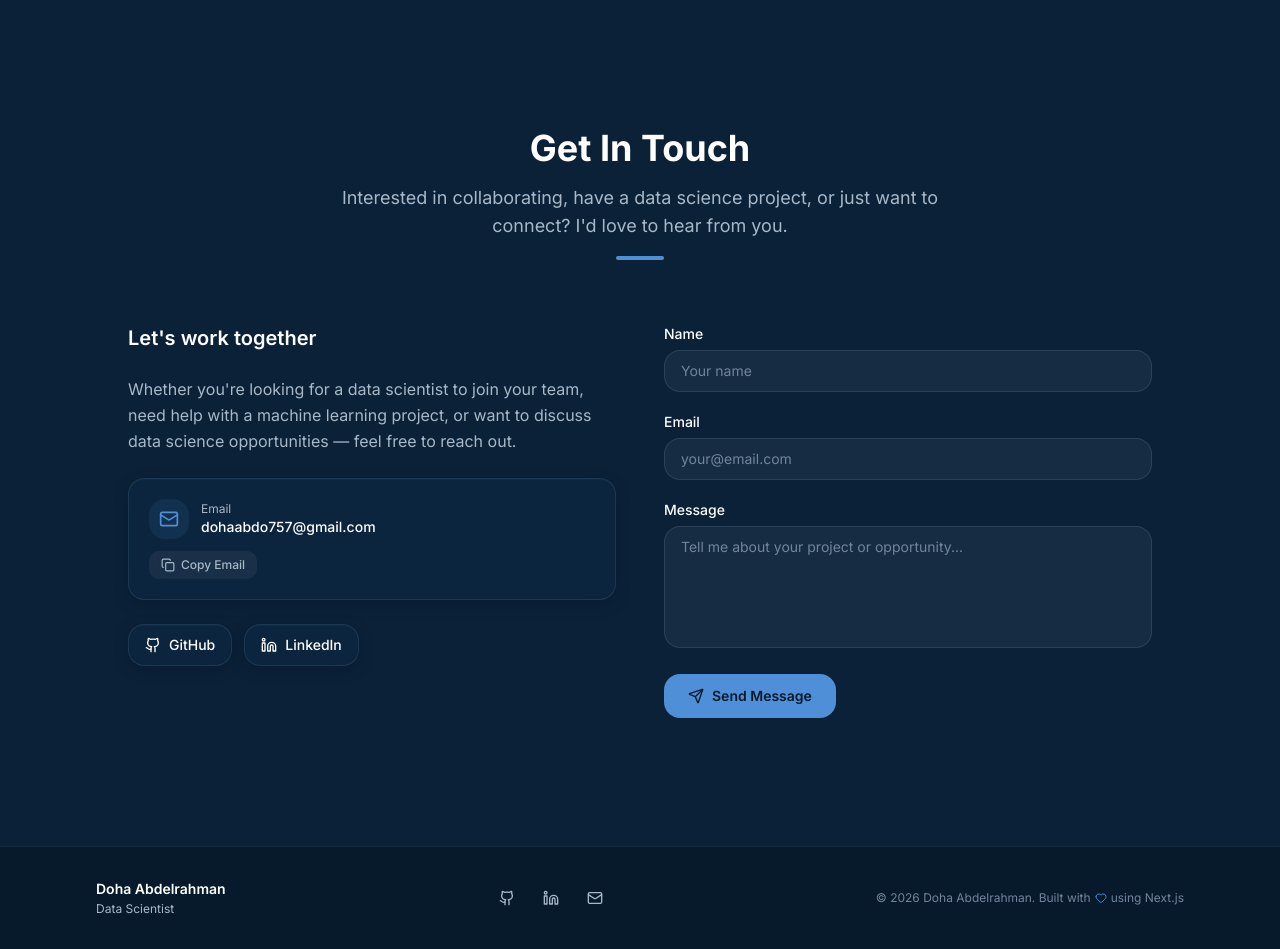
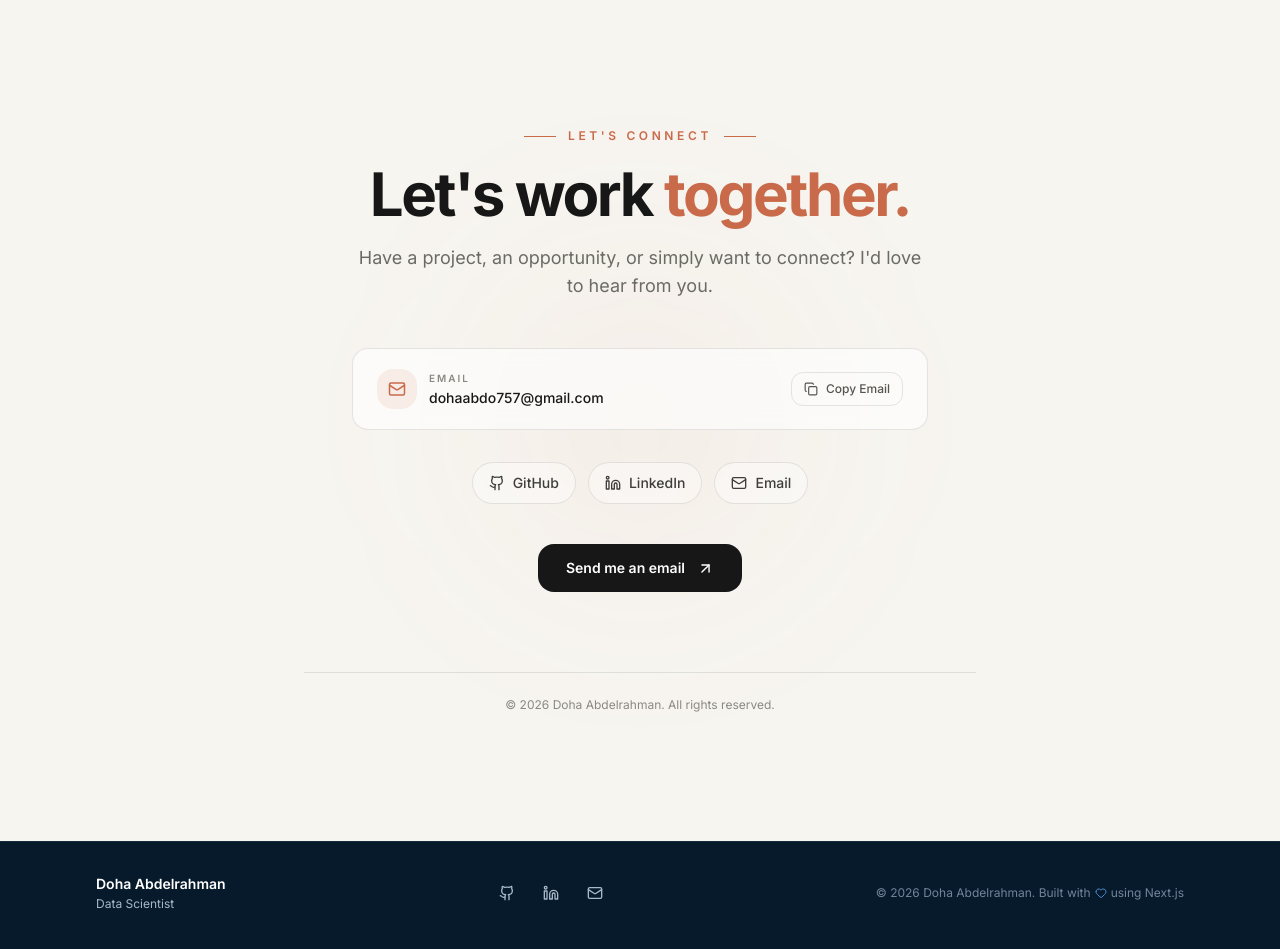
Before and after one commit to DohaAbdelrahman/Doha, a Next.js app: page / in a window 1280 px wide. Shown: the part 8940-9889 px from the top of the page. Built offline with nearby package versions, Linux system fonts and the light colour scheme.

Commit message:
update contact

```diff
--- a/src/sections/ContactSection.tsx
+++ b/src/sections/ContactSection.tsx
@@ -2,104 +2,402 @@
 
 import { useState } from "react";
 import ScrollReveal from "@/components/portfolio/ScrollReveal";
-import MouseGlow from "@/components/portfolio/MouseGlow";
 import { profile } from "@/data/portfolio";
-import { Mail, Send, Github, Linkedin, Copy, CheckCircle2 } from "lucide-react";
+import {
+  Mail,
+  Copy,
+  Check,
+  Github,
+  Linkedin,
+  ArrowUpRight,
+} from "lucide-react";
 
 export default function ContactSection() {
   const [copied, setCopied] = useState(false);
-  const [formData, setFormData] = useState({ name: "", email: "", message: "" });
 
-  const copyEmail = () => {
-    navigator.clipboard.writeText(profile.email);
+  const copyEmail = async () => {
+    try {
+      await navigator.clipboard.writeText(profile.email);
       setCopied(true);
-    setTimeout(() => setCopied(false), 2000);
-  };
 
-  const handleSubmit = (e: React.FormEvent) => {
-    e.preventDefault();
-    const link = `mailto:${profile.email}?subject=Portfolio Contact from ${formData.name}&body=${encodeURIComponent(formData.message)}%0A%0AFrom: ${formData.name} (${formData.email})`;
-    window.open(link);
+      setTimeout(() => {
+        setCopied(false);
+      }, 2000);
+    } catch {
+      setCopied(false);
+    }
   };
 
   return (
-    <section id="contact" className="py-24 sm:py-32 bg-[#0A2138]">
-      <div className="max-w-6xl mx-auto px-4 sm:px-6 lg:px-8">
-        <ScrollReveal className="text-center mb-16">
-          <h2 className="text-3xl sm:text-4xl font-bold text-white mb-4">Get In Touch</h2>
-          <p className="text-[#A8B8C8] max-w-2xl mx-auto text-base sm:text-lg">
-            Interested in collaborating, have a data science project, or just want to connect? I&apos;d love to hear from you.
+    <section
+      id="contact"
+      className="
+        relative
+        overflow-hidden
+        bg-[#F7F5F0]
+        py-24
+        sm:py-32
+      "
+    >
+      {/* Subtle accent */}
+
+      <div
+        className="
+          pointer-events-none
+          absolute
+          left-1/2
+          top-1/2
+          h-[320px]
+          w-[320px]
+          -translate-x-1/2
+          -translate-y-1/2
+          rounded-full
+          bg-[#C96A4A]/5
+          blur-[100px]
+        "
+      />
+
+      <div
+        className="
+          relative
+          z-10
+          mx-auto
+          max-w-4xl
+          px-6
+          text-center
+          sm:px-8
+        "
+      >
+        {/* Heading */}
+
+        <ScrollReveal>
+          <div className="flex items-center justify-center gap-3">
+            <span className="h-px w-8 bg-[#C96A4A]" />
+
+            <span
+              className="
+                text-xs
+                font-semibold
+                uppercase
+                tracking-[0.3em]
+                text-[#C96A4A]
+              "
+            >
+              Let's Connect
+            </span>
+
+            <span className="h-px w-8 bg-[#C96A4A]" />
+          </div>
+
+          <h2
+            className="
+              mt-5
+              text-4xl
+              font-bold
+              tracking-[-0.04em]
+              text-[#171717]
+
+              sm:text-5xl
+              md:text-6xl
+            "
+          >
+            Let's work
+            <span className="text-[#C96A4A]"> together.</span>
+          </h2>
+
+          <p
+            className="
+              mx-auto
+              mt-5
+              max-w-xl
+              text-base
+              leading-7
+              text-[#6B6B65]
+
+              sm:text-lg
+            "
+          >
+            Have a project, an opportunity, or simply want to connect?
+            I&apos;d love to hear from you.
           </p>
-          <div className="w-12 h-1 bg-[#4F8FD8] mx-auto rounded-full mt-4" />
         </ScrollReveal>
 
-        <div className="grid lg:grid-cols-2 gap-12 max-w-5xl mx-auto">
-          <ScrollReveal direction="left">
-            <div className="space-y-6">
-              <h3 className="text-xl font-semibold text-white">Let&apos;s work together</h3>
-              <p className="text-[#A8B8C8] leading-relaxed">
-                Whether you&apos;re looking for a data scientist to join your team, need help with a machine learning project, or want to discuss data science opportunities — feel free to reach out.
+        {/* Email */}
+
+        <ScrollReveal
+          direction="up"
+          delay={0.1}
+          className="mt-12"
+        >
+          <div
+            className="
+              mx-auto
+              flex
+              max-w-xl
+              flex-col
+              items-center
+              justify-between
+              gap-4
+              rounded-2xl
+              border
+              border-[#171717]/10
+              bg-white/60
+              px-5
+              py-5
+              backdrop-blur-sm
+
+              sm:flex-row
+              sm:px-6
+            "
+          >
+            <div className="flex items-center gap-3">
+              <div
+                className="
+                  flex
+                  h-10
+                  w-10
+                  items-center
+                  justify-center
+                  rounded-xl
+                  bg-[#C96A4A]/10
+                  text-[#C96A4A]
+                "
+              >
+                <Mail size={18} />
+              </div>
+
+              <div className="text-left">
+                <p
+                  className="
+                    text-[10px]
+                    font-semibold
+                    uppercase
+                    tracking-[0.2em]
+                    text-[#8A8981]
+                  "
+                >
+                  Email
                 </p>
 
-              <MouseGlow className="glass-subtle rounded-2xl p-5 hover-glass">
-                <div className="flex items-center gap-3 mb-3">
-                  <div className="w-10 h-10 rounded-xl bg-[#4F8FD8]/10 flex items-center justify-center text-[#4F8FD8]">
-                    <Mail className="w-5 h-5" />
-                  </div>
-                  <div>
-                    <p className="text-xs text-[#A8B8C8]">Email</p>
-                    <p className="text-white font-medium text-sm">{profile.email}</p>
+                <p
+                  className="
+                    mt-0.5
+                    text-sm
+                    font-medium
+                    text-[#171717]
+                  "
+                >
+                  {profile.email}
+                </p>
               </div>
             </div>
-                <button onClick={copyEmail}
-                  className="inline-flex items-center gap-1.5 px-3 py-1.5 text-xs font-medium text-[#A8B8C8] bg-white/5 hover:bg-white/10 rounded-md transition-colors hover-lift">
-                  {copied ? <><CheckCircle2 className="w-3.5 h-3.5 text-[#4F8FD8]" />Copied</> : <><Copy className="w-3.5 h-3.5" />Copy Email</>}
+
+            <button
+              type="button"
+              onClick={copyEmail}
+              className="
+                inline-flex
+                items-center
+                gap-2
+                rounded-lg
+                border
+                border-[#171717]/10
+                px-3
+                py-2
+                text-xs
+                font-medium
+                text-[#55544F]
+                transition-all
+                duration-200
+
+                hover:border-[#C96A4A]/40
+                hover:bg-[#C96A4A]/5
+                hover:text-[#C96A4A]
+              "
+            >
+              {copied ? (
+                <>
+                  <Check size={14} />
+                  Copied
+                </>
+              ) : (
+                <>
+                  <Copy size={14} />
+                  Copy Email
+                </>
+              )}
             </button>
-              </MouseGlow>
-
-              <div className="flex items-center gap-3">
-                <a href={profile.github} target="_blank" rel="noopener noreferrer"
-                  className="flex items-center gap-2 px-4 py-2.5 text-sm font-medium text-white glass-subtle rounded-xl hover-glass">
-                  <Github size={16} />GitHub
-                </a>
-                <a href={profile.linkedin} target="_blank" rel="noopener noreferrer"
-                  className="flex items-center gap-2 px-4 py-2.5 text-sm font-medium text-white glass-subtle rounded-xl hover-glass">
-                  <Linkedin size={16} />LinkedIn
-                </a>
-              </div>
           </div>
         </ScrollReveal>
 
-          <ScrollReveal direction="right">
-            <form onSubmit={handleSubmit} className="space-y-5">
-              <div>
-                <label htmlFor="contact-name" className="block text-sm font-medium text-white mb-1.5">Name</label>
-                <input id="contact-name" type="text" required value={formData.name}
-                  onChange={(e) => setFormData({ ...formData, name: e.target.value })}
-                  className="w-full px-4 py-2.5 text-sm bg-white/5 border border-[rgba(150,195,225,0.15)] rounded-xl text-white placeholder-[#71859A] focus:outline-none focus:ring-2 focus:ring-[#4F8FD8]/30 focus:border-[#4F8FD8]/50 transition-colors"
-                  placeholder="Your name" />
+        {/* Social links */}
+
+        <ScrollReveal
+          direction="up"
+          delay={0.2}
+          className="mt-8"
+        >
+          <div className="flex items-center justify-center gap-3">
+            <a
+              href={profile.github}
+              target="_blank"
+              rel="noopener noreferrer"
+              className="
+                inline-flex
+                items-center
+                gap-2
+                rounded-full
+                border
+                border-[#171717]/10
+                bg-white/40
+                px-4
+                py-2.5
+                text-sm
+                font-medium
+                text-[#3F3E3A]
+                transition-all
+                duration-300
+
+                hover:-translate-y-1
+                hover:border-[#C96A4A]/40
+                hover:bg-[#C96A4A]/5
+                hover:text-[#C96A4A]
+              "
+            >
+              <Github size={16} />
+              GitHub
+            </a>
+
+            <a
+              href={profile.linkedin}
+              target="_blank"
+              rel="noopener noreferrer"
+              className="
+                inline-flex
+                items-center
+                gap-2
+                rounded-full
+                border
+                border-[#171717]/10
+                bg-white/40
+                px-4
+                py-2.5
+                text-sm
+                font-medium
+                text-[#3F3E3A]
+                transition-all
+                duration-300
+
+                hover:-translate-y-1
+                hover:border-[#C96A4A]/40
+                hover:bg-[#C96A4A]/5
+                hover:text-[#C96A4A]
+              "
+            >
+              <Linkedin size={16} />
+              LinkedIn
+            </a>
+
+            <a
+              href={`mailto:${profile.email}`}
+              className="
+                inline-flex
+                items-center
+                gap-2
+                rounded-full
+                border
+                border-[#171717]/10
+                bg-white/40
+                px-4
+                py-2.5
+                text-sm
+                font-medium
+                text-[#3F3E3A]
+                transition-all
+                duration-300
+
+                hover:-translate-y-1
+                hover:border-[#C96A4A]/40
+                hover:bg-[#C96A4A]/5
+                hover:text-[#C96A4A]
+              "
+            >
+              <Mail size={16} />
+              Email
+            </a>
           </div>
-              <div>
-                <label htmlFor="contact-email" className="block text-sm font-medium text-white mb-1.5">Email</label>
-                <input id="contact-email" type="email" required value={formData.email}
-                  onChange={(e) => setFormData({ ...formData, email: e.target.value })}
-                  className="w-full px-4 py-2.5 text-sm bg-white/5 border border-[rgba(150,195,225,0.15)] rounded-xl text-white placeholder-[#71859A] focus:outline-none focus:ring-2 focus:ring-[#4F8FD8]/30 focus:border-[#4F8FD8]/50 transition-colors"
-                  placeholder="your@email.com" />
-              </div>
-              <div>
-                <label htmlFor="contact-message" className="block text-sm font-medium text-white mb-1.5">Message</label>
-                <textarea id="contact-message" required rows={5} value={formData.message}
-                  onChange={(e) => setFormData({ ...formData, message: e.target.value })}
-                  className="w-full px-4 py-2.5 text-sm bg-white/5 border border-[rgba(150,195,225,0.15)] rounded-xl text-white placeholder-[#71859A] focus:outline-none focus:ring-2 focus:ring-[#4F8FD8]/30 focus:border-[#4F8FD8]/50 transition-colors resize-none"
-                  placeholder="Tell me about your project or opportunity..." />
-              </div>
-              <button type="submit"
-                className="inline-flex items-center gap-2 px-6 py-3 bg-[#4F8FD8] text-[#071A2B] rounded-xl text-sm font-semibold hover:bg-[#6AA7E8] transition-colors duration-200 w-full sm:w-auto justify-center hover-lift">
-                <Send className="w-4 h-4" />Send Message
-              </button>
-            </form>
         </ScrollReveal>
-        </div>
+
+        {/* Main CTA */}
+
+        <ScrollReveal
+          direction="up"
+          delay={0.3}
+          className="mt-10"
+        >
+          <a
+            href={`mailto:${profile.email}`}
+            className="
+              group
+              inline-flex
+              items-center
+              gap-3
+              rounded-xl
+              bg-[#171717]
+              px-7
+              py-3.5
+              text-sm
+              font-semibold
+              text-white
+              transition-all
+              duration-300
+
+              hover:-translate-y-1
+              hover:bg-[#C96A4A]
+              hover:shadow-[0_12px_30px_rgba(201,106,74,0.22)]
+            "
+          >
+            Send me an email
+
+            <ArrowUpRight
+              size={17}
+              className="
+                transition-transform
+                duration-300
+
+                group-hover:-translate-y-0.5
+                group-hover:translate-x-0.5
+              "
+            />
+          </a>
+        </ScrollReveal>
+
+        {/* Bottom */}
+
+        <ScrollReveal
+          direction="up"
+          delay={0.4}
+          className="mt-20"
+        >
+          <div
+            className="
+              mx-auto
+              h-px
+              max-w-2xl
+              bg-[#171717]/10
+            "
+          />
+
+          <p
+            className="
+              mt-6
+              text-xs
+              text-[#8A8981]
+            "
+          >
+            © {new Date().getFullYear()} Doha Abdelrahman. All rights reserved.
+          </p>
+        </ScrollReveal>
       </div>
     </section>
   );
```
Lines whose indentation alone changed are shown as unchanged.
